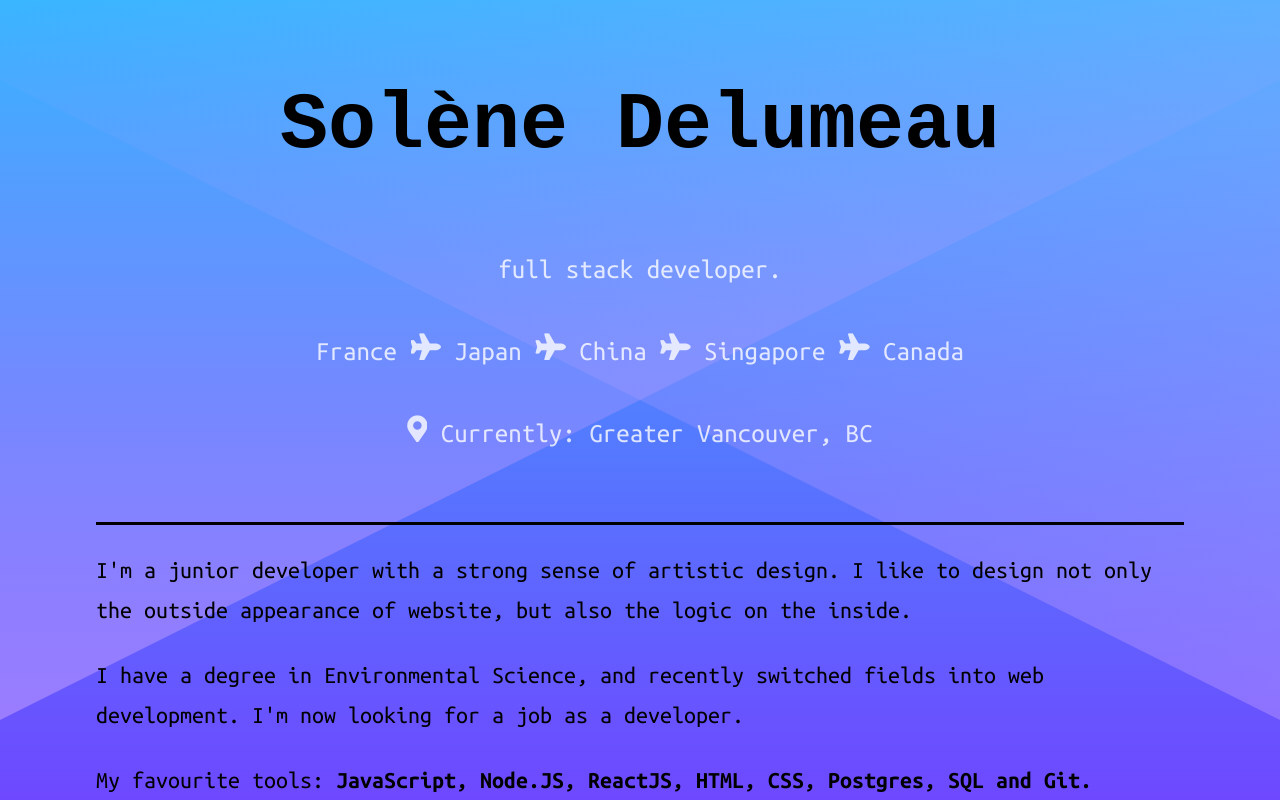
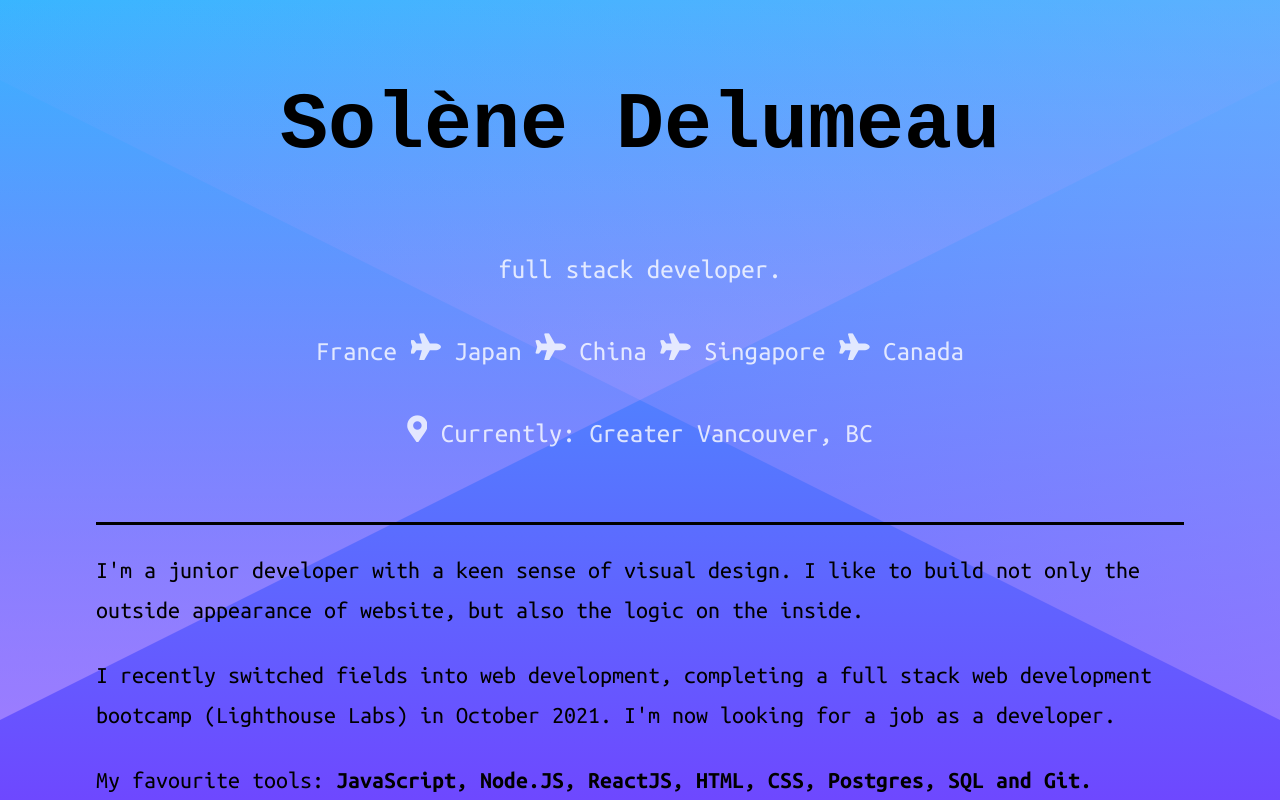
Before and after one commit to solenedel/portfolio, a React (Create React App) app: page / in a window 1280 px wide. Shown: the top 800 px of the page. Built offline with nearby package versions, Linux system fonts and the light colour scheme; a web font is replaced by a local one.

Commit message:
style fixes

```diff
--- a/src/components/Header.js
+++ b/src/components/Header.js
@@ -10,8 +10,8 @@ const Header = ({className}) => {
         <h3><i className="fas fa-map-marker-alt" /> Currently: Greater Vancouver, BC</h3>
 
         <div className="skills">
-          <p>I'm a junior developer with a strong sense of artistic design. I like to design not only the outside appearance of website, but also the logic on the inside. </p>
-          <p>I have a degree in Environmental Science, and recently switched fields into web development. I'm now looking for a job as a developer.</p>
+          <p>I'm a junior developer with a keen sense of visual design. I like to build not only the outside appearance of website, but also the logic on the inside. </p>
+          <p>I recently switched fields into web development, completing a full stack web development bootcamp (Lighthouse Labs) in October 2021. I'm now looking for a job as a developer.</p>
           <p>My favourite tools: <strong>JavaScript, Node.JS, ReactJS, HTML, CSS, Postgres, SQL and Git.</strong></p>
         </div>
 
--- a/src/components/styled/Header.style.js
+++ b/src/components/styled/Header.style.js
@@ -5,8 +5,9 @@ const StyledHeader = styled(Header)`
 
   display: flex;
   flex-direction: column;
+  justify-content: center;
   align-items: center;
-  /* height: 1000px; */
+  justify-content: center;
 
   h1 {
     margin: 80px 0 60px 0;
@@ -30,7 +31,9 @@ const StyledHeader = styled(Header)`
     width: 85%;
     font-size: 24px;
     line-height: 40px;
-    /* border: solid red 3px; */
+    align-self: center;
+    /* justify-content: center; */
+    /* align-items: center; */
   }
 
   .skills {
@@ -65,9 +68,10 @@ const StyledHeader = styled(Header)`
       font-size: 55px;
     }
 
-    h1, h2, h3, .skills {
+    h1, h2, h3 {
       margin-left: 30px;
     }
+
 
     h3 {
       font-size: 22px;
```
